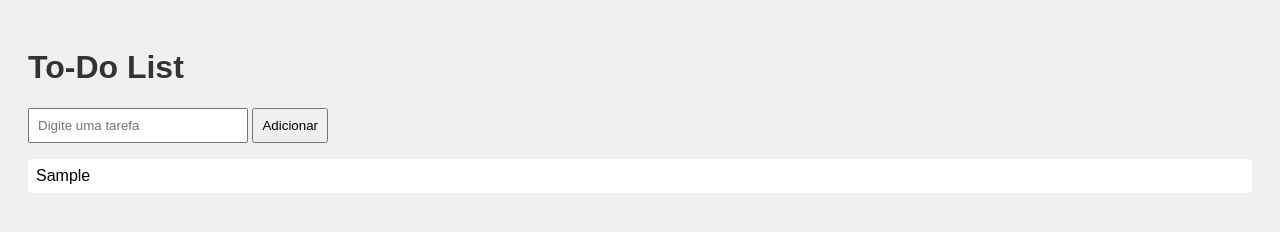
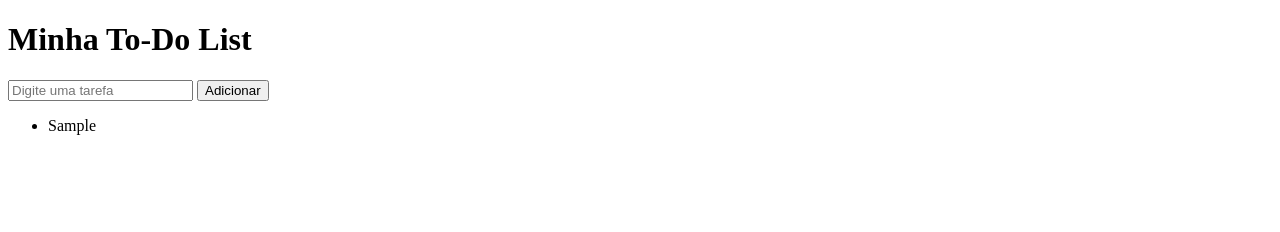
Before and after one commit to julio-motta/portfolio, a plain HTML site: page todo.html in a window 1280 px wide. Both pictures are taken after typing "Sample" into the empty fields and a click on the button "Adicionar". Drawn offline with Linux system fonts and the light colour scheme.

Commit message:
Add files via upload

```diff
--- a/todo.html
+++ b/todo.html
@@ -3,32 +3,23 @@
 <html lang="pt-br">
 <head>
   <meta charset="UTF-8" />
+  <meta name="viewport" content="width=device-width, initial-scale=1.0"/>
   <title>To-Do List</title>
-  <style>
-    body { font-family: Arial; background: #f0f0f0; padding: 20px; }
-    h1 { color: #333; }
-    input { padding: 8px; width: 200px; }
-    button { padding: 8px; }
-    ul { list-style: none; padding: 0; }
-    li { background: #fff; margin: 5px 0; padding: 8px; border-radius: 4px; }
-  </style>
 </head>
 <body>
-  <h1>To-Do List</h1>
-  <input id="taskInput" type="text" placeholder="Digite uma tarefa" />
-  <button onclick="addTask()">Adicionar</button>
-  <ul id="taskList"></ul>
+  <h1>Minha To-Do List</h1>
+  <input type="text" id="tarefa" placeholder="Digite uma tarefa" />
+  <button onclick="adicionarTarefa()">Adicionar</button>
+  <ul id="lista"></ul>
 
   <script>
-    function addTask() {
-      const input = document.getElementById('taskInput');
-      const task = input.value.trim();
-      if (task) {
-        const li = document.createElement('li');
-        li.textContent = task;
-        document.getElementById('taskList').appendChild(li);
-        input.value = '';
-      }
+    function adicionarTarefa() {
+      const tarefaInput = document.getElementById('tarefa');
+      const lista = document.getElementById('lista');
+      const novaTarefa = document.createElement('li');
+      novaTarefa.textContent = tarefaInput.value;
+      lista.appendChild(novaTarefa);
+      tarefaInput.value = '';
     }
   </script>
 </body>
```
Also changed, not shown: index.html (+2 -1 lines), 2 other files.
